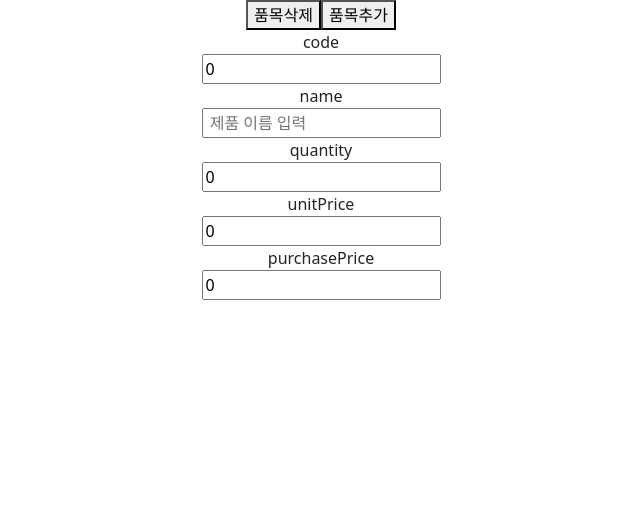
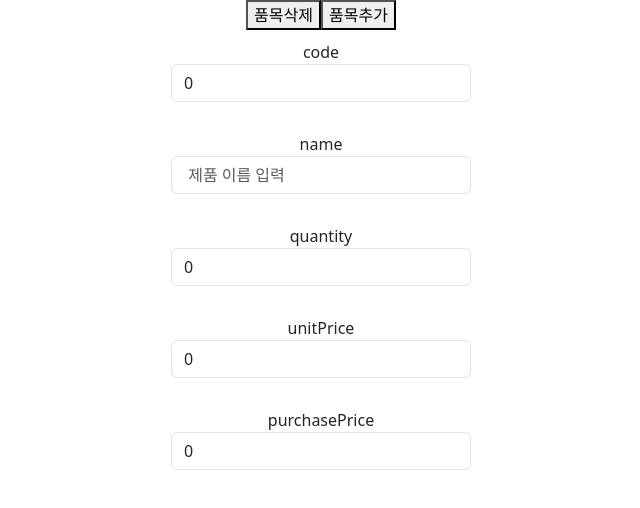
Before and after one commit to samdo91/-TypeScript_-Inventory_Management, a React (Create React App) app in the folder client/: page /AddItemInformation in a window 1280 px wide. Shown: the top 508 px of the page, without its empty margins (319-959 px from the left). Built offline with nearby package versions, Linux system fonts and the light colour scheme.

Commit message:
addProductPage 다듬음

```diff
--- a/client/src/comp/page/ItemInformationPage/AddItemInformationPage/AddItemInformationPage.tsx
+++ b/client/src/comp/page/ItemInformationPage/AddItemInformationPage/AddItemInformationPage.tsx
@@ -1,6 +1,7 @@
 import React, { useState } from "react";
 import { TableItemTY } from "../ItemInformationPage";
 import styled from "@emotion/styled";
+import { Form } from "react-bootstrap";
 
 function AddItemInformationPage() {
   const [currentCode, setCurrentCode] = useState<number>(0); // 제품번호
@@ -27,9 +28,9 @@ function AddItemInformationPage() {
         <Tittle>신규 품목 정보</Tittle>
       </HeaderSection>
       <ItemSection>
-        <div>
+        <InputFieldWrapper>
           <div>code</div>
-          <Input
+          <InputField
             type="text"
             placeholder=" 제품 번호 입력"
             value={currentCode}
@@ -37,10 +38,10 @@ function AddItemInformationPage() {
               setCurrentCode(parseInt(e.target.value));
             }}
           />
-        </div>
-        <div>
+        </InputFieldWrapper>
+        <InputFieldWrapper>
           <div>name</div>
-          <Input
+          <InputField
             type="text"
             placeholder=" 제품 이름 입력"
             value={currentName}
@@ -48,10 +49,10 @@ function AddItemInformationPage() {
               setCurrentName(e.target.value);
             }}
           />
-        </div>
-        <div>
+        </InputFieldWrapper>
+        <InputFieldWrapper>
           <div>quantity</div>
-          <Input
+          <InputField
             type="text"
             placeholder=" 재고 수량 입력"
             value={currentQuantity}
@@ -59,10 +60,10 @@ function AddItemInformationPage() {
               setCurrentQuantity(parseInt(e.target.value));
             }}
           />
-        </div>
-        <div>
+        </InputFieldWrapper>
+        <InputFieldWrapper>
           <div>unitPrice</div>
-          <Input
+          <InputField
             type="text"
             placeholder="입고가 입력"
             value={currentUnitPrice}
@@ -70,10 +71,10 @@ function AddItemInformationPage() {
               setCurrentUnitPrice(parseInt(e.target.value));
             }}
           />
-        </div>
-        <div>
+        </InputFieldWrapper>
+        <InputFieldWrapper>
           <div>purchasePrice</div>
-          <Input
+          <InputField
             type="text"
             placeholder="출고가 입력"
             value={currentPurchasePrice}
@@ -81,7 +82,7 @@ function AddItemInformationPage() {
               setCurrentPurchasePrice(parseInt(e.target.value));
             }}
           />
-        </div>
+        </InputFieldWrapper>
       </ItemSection>
     </AddItemInformationPageBody>
   );
@@ -93,5 +94,18 @@ const AddItemInformationPageBody = styled.div``;
 const HeaderSection = styled.section``;
 const Button = styled.button``;
 const Tittle = styled.title``;
-const ItemSection = styled.section``;
-const Input = styled.input``;
+const ItemSection = styled.div`
+  display: flex;
+  flex-direction: column;
+  gap: 10px;
+`;
+const InputField = styled(Form.Control)`
+  width: 300px;
+  margin: 0 auto;
+`;
+const InputFieldWrapper = styled.div`
+  display: flex;
+  justify-content: center;
+  flex-direction: column;
+  margin: 10px;
+`;
```
